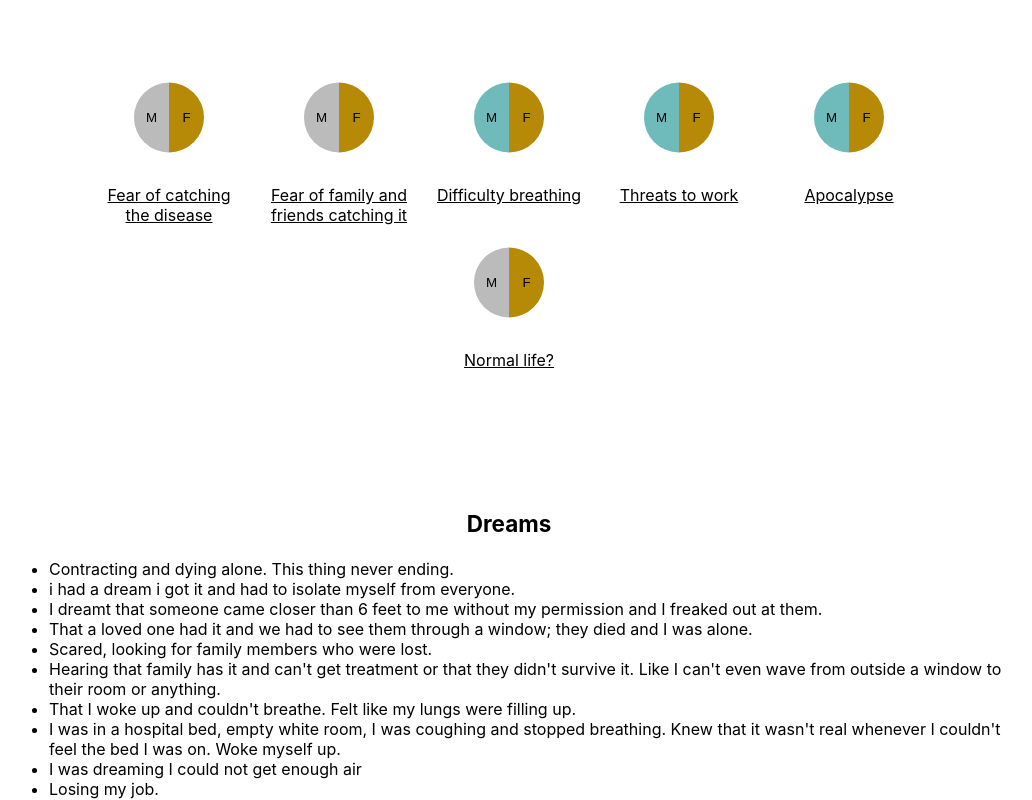
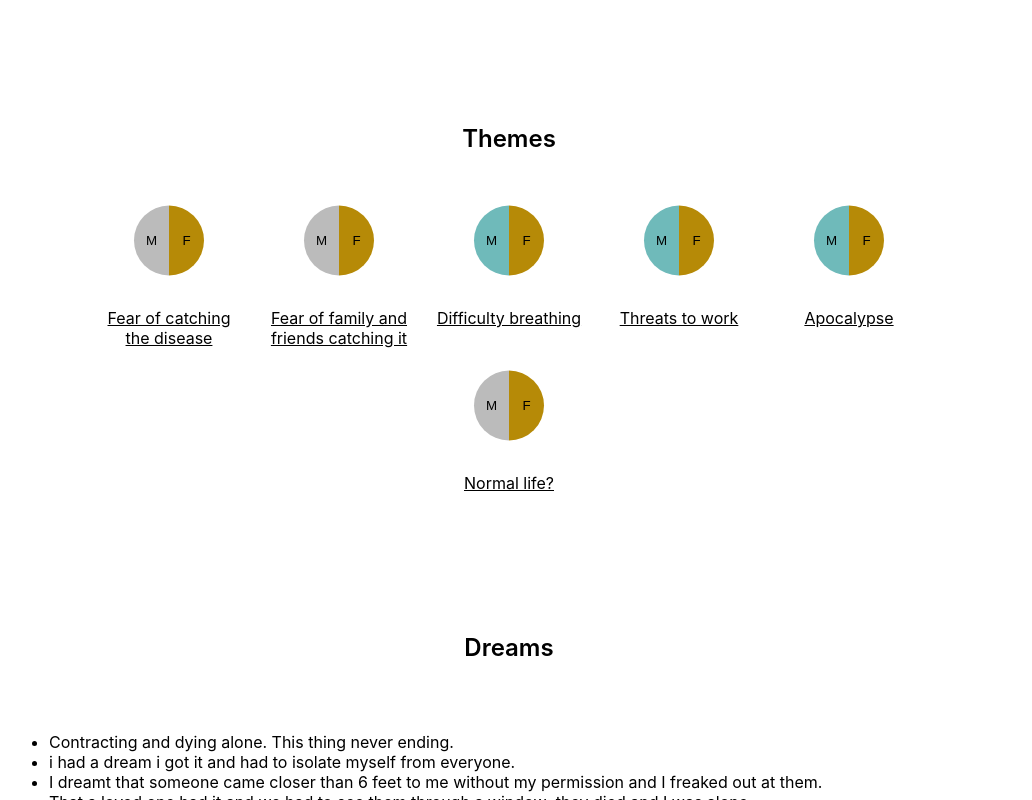
Before and after one commit to dreamcloudapp/survey-vis-dreams-2020, a React (Create React App) app: page / in a window 1280 px wide. Shown: the top 800 px of the page, without its empty margins (131-1163 px from the left). Built offline with nearby package versions, Linux system fonts and the light colour scheme.

Commit message:
more styling

```diff
--- a/src/App.css
+++ b/src/App.css
@@ -45,12 +45,8 @@ button.child-card__button {
   margin-right: 10px;
 }
 
-.App__selected-theme {
-  font-size: 1.2rem;
-}
-
 .App__selected-theme__intro {
-  font-size: 1.1rem;
+  font-size: 16px;
   font-style: italic;
 }
 
@@ -84,3 +80,9 @@ button.child-card__button {
 .reset-button:hover {
   background-color: #ccc;
 }
+
+.App__selected-theme__name {
+  font-size: 24px;
+  font-weight: 600;
+  margin-bottom: 70px;
+}
--- a/src/App.tsx
+++ b/src/App.tsx
@@ -58,6 +58,9 @@ function App({ data, darkMode }: AppProps) {
 
   return (
     <div className="App" style={{ width: "100%", paddingTop: 100 }}>
+      <h3 className="App__selected-theme__name">
+        <span>Themes</span>
+      </h3>
       <div className="App__header">
         {themeNames.map((themeName, i) => {
           return (
```
